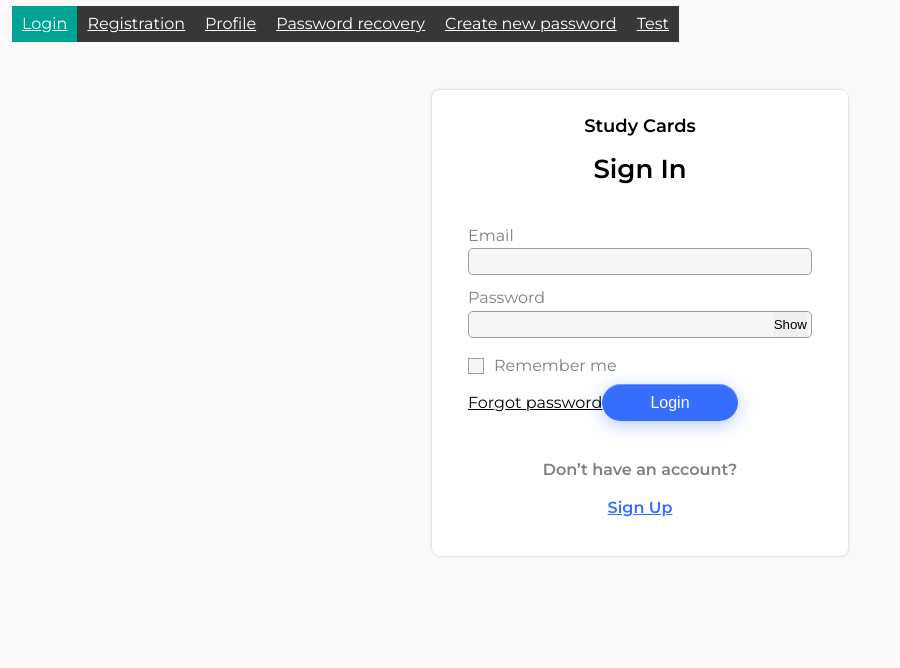
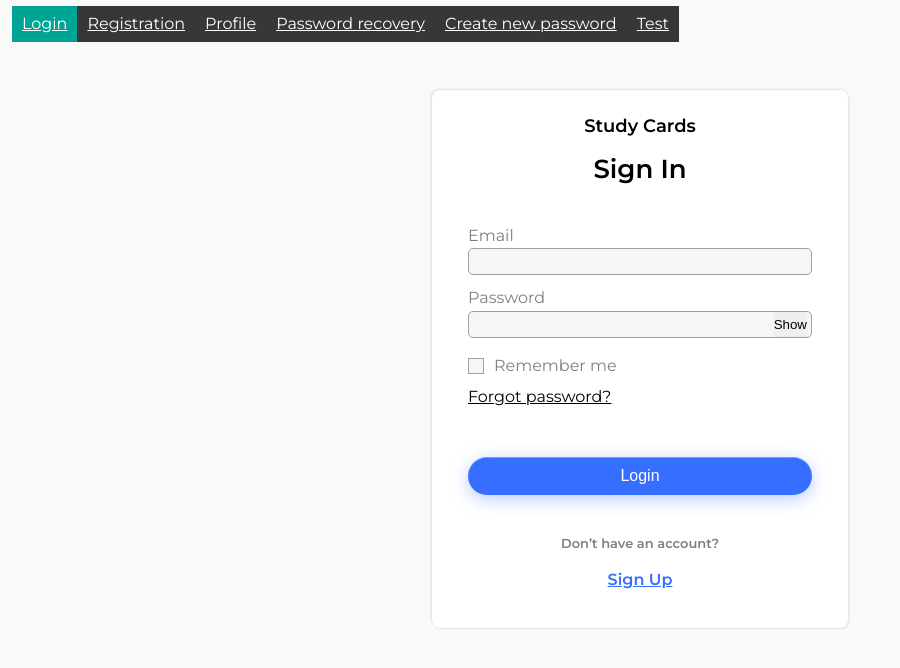
Before and after one commit to alexbrilevski/study-cards, a React (Vite) app: page /#/login in a window 1280 px wide. Shown: the top 668 px of the page, without its empty margins (0-900 px from the left). Built offline with nearby package versions, Linux system fonts and the light colour scheme; no server answers.

Commit message:
feat(UI): Add styles for form content. Refactor markup of Login and Registration forms

```diff
--- a/src/features/auth/Login/ui/Login.tsx
+++ b/src/features/auth/Login/ui/Login.tsx
@@ -20,7 +20,7 @@ export const Login = () => {
       </div>
       <LoginForm />
       <div className='form-footer'>
-        <p>Don’t have an account?</p>
+        <p className='form-note'>Don’t have an account?</p>
         <NavLink to={PATH.REGISTRATION}>Sign Up</NavLink>
       </div>
     </div>
--- a/src/features/auth/Login/ui/LoginForm.tsx
+++ b/src/features/auth/Login/ui/LoginForm.tsx
@@ -69,8 +69,10 @@ export const LoginForm = () => {
       <Checkbox {...loginForm.getFieldProps('rememberMe')}>
         Remember me
       </Checkbox>
-      <NavLink to={PATH.PASSWORD_RECOVERY}>Forgot password</NavLink>
-      <Button type={'submit'}>Login</Button>
+      <NavLink to={PATH.PASSWORD_RECOVERY}>Forgot password?</NavLink>
+      <div className='form-actions'>
+        <Button type={'submit'}>Login</Button>
+      </div>
       {error && <p>{error}</p>}
     </form>
   );
--- a/src/features/auth/Registration/ui/Registration.tsx
+++ b/src/features/auth/Registration/ui/Registration.tsx
@@ -28,7 +28,7 @@ export const Registration = () => {
       </div>
       <RegistrationFrom />
       <div className='form-footer'>
-        <p>Already have an account?</p>
+        <p className='form-note'>Already have an account?</p>
         <NavLink to={PATH.LOGIN}>Sign In</NavLink>
       </div>
     </div>
--- a/src/main/ui/App.css
+++ b/src/main/ui/App.css
@@ -3,6 +3,14 @@
   min-height: 100vh;
   padding: var(--indent-xs) var(--indent-s);
   background: var(--default-bg);
+}
+
+.text-center {
+  text-align: center;
+}
+
+.text-right {
+  text-align: right;
 }
 
 .form-container {
@@ -30,6 +38,29 @@
   font-size: var(--font-size-l);
 }
 
+.form-image {
+  margin-bottom: var(--indent-base);
+}
+
+.form-image img {
+  display: block;
+  width: 108px;
+  aspect-ratio: 1 / 1;
+  margin: 0 auto;
+}
+
+.form-note {
+  font-size: var(--font-size-s);
+  line-height: var(--line-height-l);
+}
+
+.form-actions {
+  display: flex;
+  flex-direction: column;
+  gap: var(--indent-s);
+  margin-top: var(--indent-xl);
+}
+
 .form-footer {
   margin-top: var(--indent-l);
 }
```
